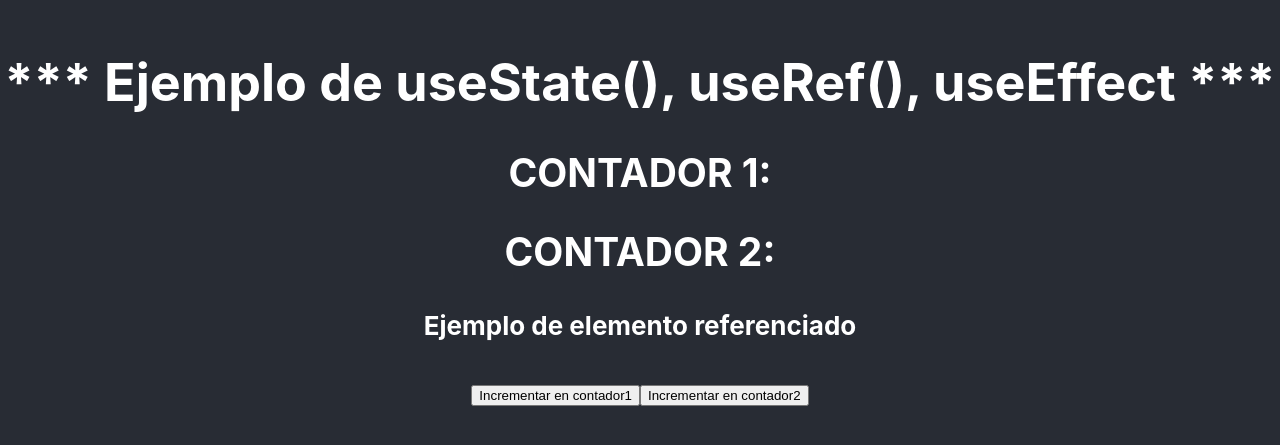
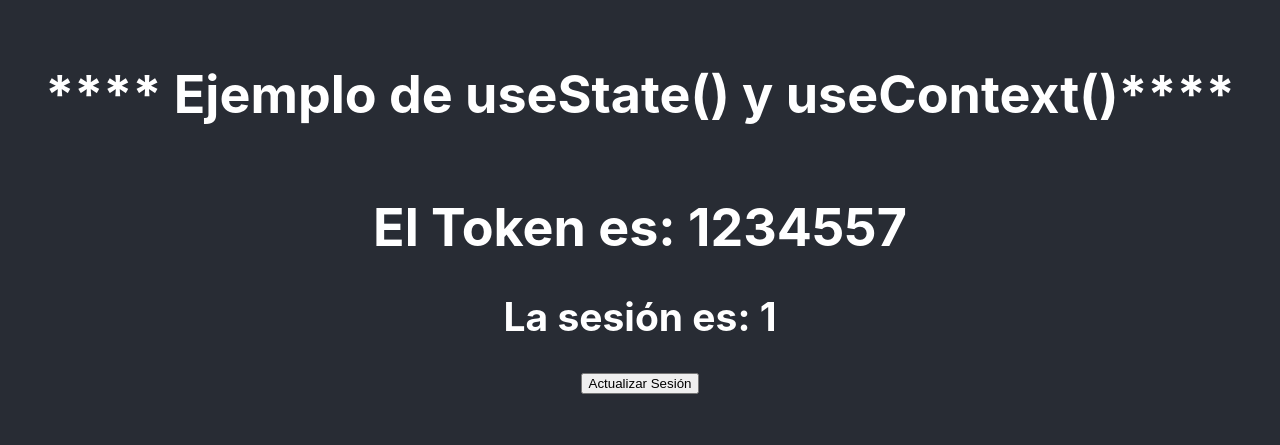
Before and after one commit to hernanguaragna/Open-Bootcamp, a React (Create React App) app in the folder ReactJS/mis-pruebas/hola-mundo/: page / in a window 1280 px wide. Shown: the part 189-634 px from the top of the page. Built offline with nearby package versions, Linux system fonts and the light colour scheme.

Commit message:
agregue el ejemplo 3 y el ejemplo 4

```diff
--- a/ReactJS/mis-pruebas/hola-mundo/src/App.js
+++ b/ReactJS/mis-pruebas/hola-mundo/src/App.js
@@ -1,10 +1,11 @@
 // import logo from './logo.svg';
 import './App.css';
-import Ejemplo2 from './hooks/Ejemplo2';
+// import Ejemplo2 from './hooks/Ejemplo2';
 //import Greeting from './components/pures/greeting';
 //import GreetingF from './components/pures/greetingF';
 // import TaskListComponent from './components/conteiner/task.list';
 // import Ejemplo1 from './hooks/Ejemplo1';
+import MiComponenteConContexto from './hooks/Ejemplo3';
 
 
 function App() {
@@ -21,7 +22,8 @@ function App() {
        {/* <TaskListComponent /> */}
        {/*  Ejemplo de usos de HOOKS*/}
        {/* <Ejemplo1 /> */}
-        <Ejemplo2 />
+        {/* <Ejemplo2 /> */}
+        <MiComponenteConContexto />
       </header>
     </div>
   );
--- /dev/null
+++ b/ReactJS/mis-pruebas/hola-mundo/src/hooks/Ejemplo3.jsx
@@ -0,0 +1,79 @@
+/**
+ * Ejemplo Hooks:
+ * - useState()
+ * - useContext()
+ */
+
+import React, { useState, useContext } from 'react';
+
+/**
+ *
+ * @returns Componente 1
+ * Dispone de un conexto que va a tener un valor
+ * que recibe desde el padre
+ */
+
+const miContexto = React.createContext(null)
+
+const Componente1 = () => {
+
+    // Inicializamos un estado vacio que va a rellenarse con los
+    // datos del contexto del padre
+    const state = useContext(miContexto);
+
+    return (
+        <div>
+            <h1>
+                El Token es: {state.token}
+            </h1>
+            {/* Pintamos el componente 2 */}
+            <Componente2></Componente2>
+        </div>
+    );
+}
+
+
+const Componente2 = () => {
+
+    const state = useContext(miContexto);
+
+    return (
+        <div>
+            <h2>
+                La sesión es: {state.sesion}
+            </h2>
+        </div>
+    );
+}
+
+
+export default function MiComponenteConContexto() {
+
+    const estadoInicial = {
+        token: '1234557',
+        sesion: 1
+    }
+
+    // Creamos el estado de este componente
+    const [sessionData, setSessionData] = useState(estadoInicial);
+
+    function actualizarSesion(){
+        setSessionData(
+            {
+                token: 'JWT123456789',
+                sesion: sessionData.sesion + 1
+            }
+        );
+    }
+
+
+    return (
+        <miContexto.Provider value={sessionData}>
+            {/* Todo lo que esté aquí dentro puede leer los datos de sessionData */}
+            {/* Además, si se ectualiza, los componentes de aquí, también lo actualizan */}
+            <h1>**** Ejemplo de useState() y useContext()****</h1>
+            <Componente1></Componente1>
+            <button onClick={actualizarSesion}>Actualizar Sesión</button>
+        </miContexto.Provider>
+    )
+}
```
Also changed, not shown: ReactJS/mis-pruebas/hola-mundo/src/hooks/Ejemplo4.jsx (added, +23 -0 lines).
